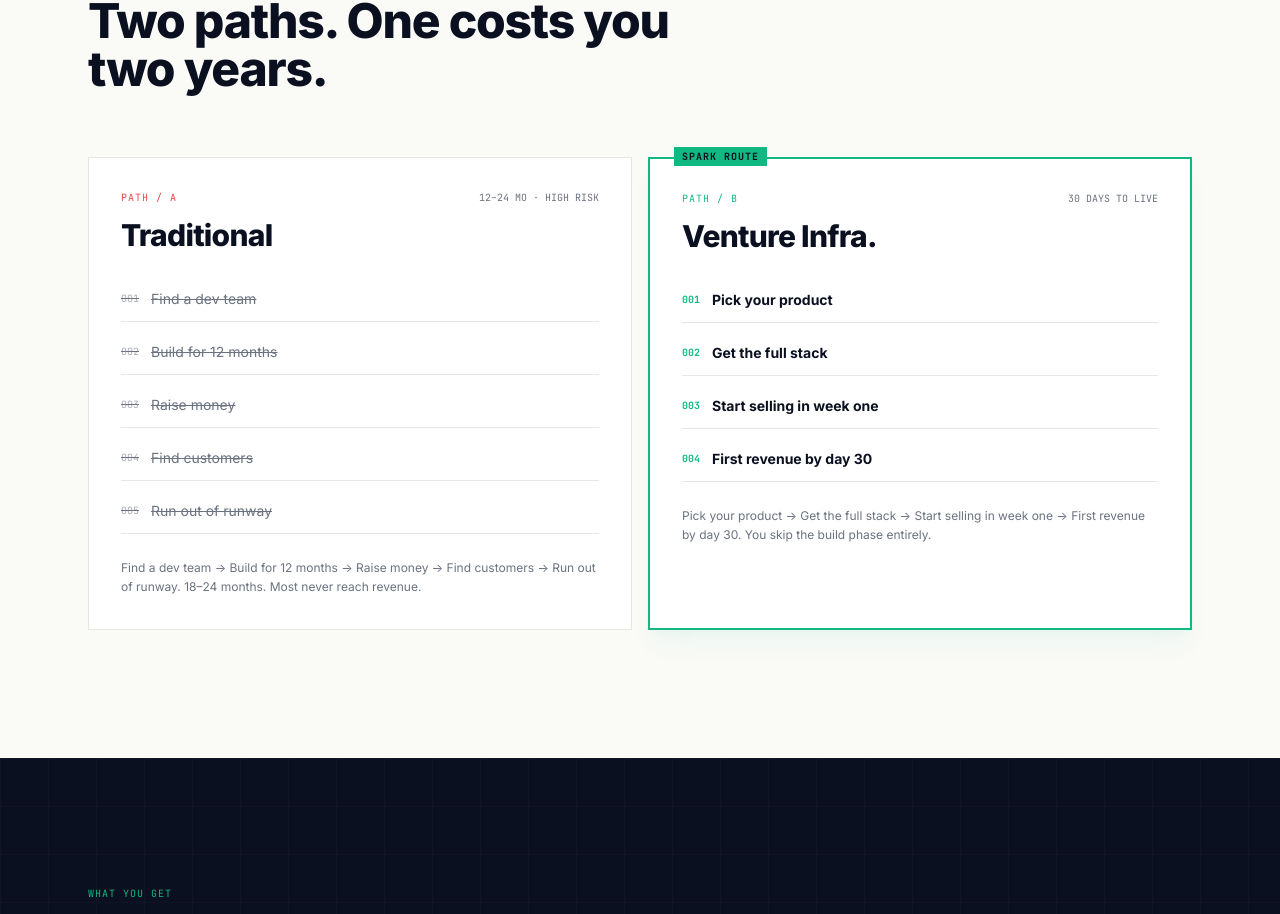
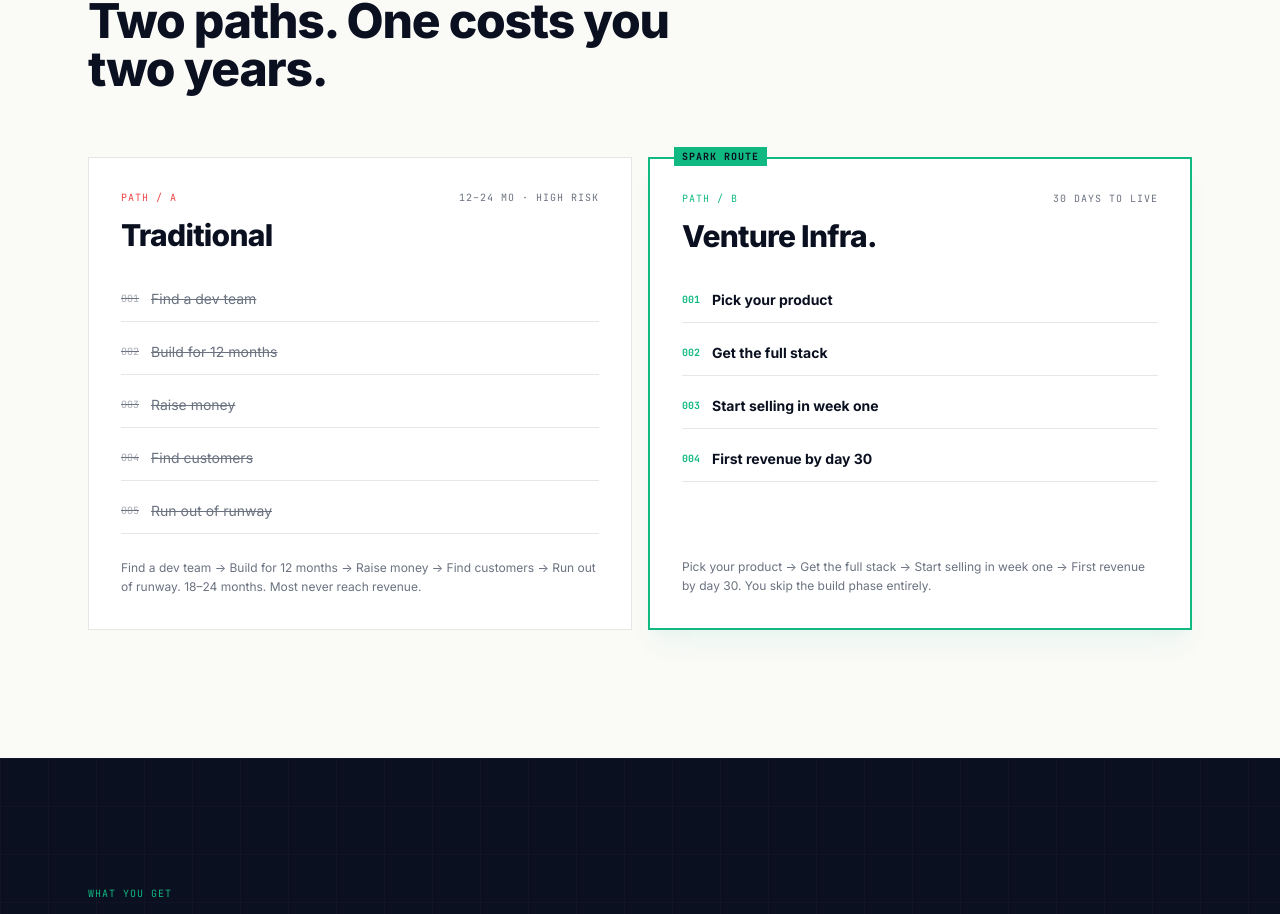
Before and after one commit to sparkai-core/spark-ventures-wireframe, a Next.js app: page / in a window 1280 px wide. Shown: the part 2101-3015 px from the top of the page. Built offline with nearby package versions, Linux system fonts and the light colour scheme.

Commit message:
fixed card content height issue

```diff
--- a/app/page.tsx
+++ b/app/page.tsx
@@ -199,12 +199,12 @@ function Methodology() {
 
         <div className="grid gap-4 md:grid-cols-2">
           {/* Traditional Path */}
-          <div className="border border-line bg-white p-6 md:p-8">
+          <div className="border border-line bg-white p-6 md:p-8 flex flex-col">
             <div className="flex items-center justify-between mb-3">
               <span className="font-mono text-[10px] uppercase tracking-widest text-red-500">
                 Path / A
               </span>
-              <span className="font-mono text-[10px] text-ink-muted">12–24 MO · HIGH RISK</span>
+              <span className="font-mono text-[10px] uppercase tracking-widest text-ink-muted">12–24 MO · HIGH RISK</span>
             </div>
             <h3 className="text-2xl md:text-3xl font-extrabold tracking-tight mb-6">
               Traditional
@@ -220,14 +220,14 @@ function Methodology() {
                 </li>
               ))}
             </ol>
-            <p className="mt-6 text-xs text-ink-muted leading-relaxed">
+            <p className="mt-auto pt-6 text-xs text-ink-muted leading-relaxed">
               Find a dev team → Build for 12 months → Raise money → Find customers → Run out of runway.
               18–24 months. Most never reach revenue.
             </p>
           </div>
 
           {/* Spark Path */}
-          <div className="border-2 border-emerald bg-white p-6 md:p-8 shadow-xl shadow-emerald/5 relative">
+          <div className="border-2 border-emerald bg-white p-6 md:p-8 shadow-xl shadow-emerald/5 relative flex flex-col">
             <div className="absolute -top-3 left-6 bg-emerald px-2 py-0.5 font-mono text-[10px] font-bold uppercase tracking-widest text-navy">
               Spark Route
             </div>
@@ -235,7 +235,7 @@ function Methodology() {
               <span className="font-mono text-[10px] uppercase tracking-widest text-emerald">
                 Path / B
               </span>
-              <span className="font-mono text-[10px] text-ink-muted">30 DAYS TO LIVE</span>
+              <span className="font-mono text-[10px] uppercase tracking-widest text-ink-muted">30 DAYS TO LIVE</span>
             </div>
             <h3 className="text-2xl md:text-3xl font-extrabold tracking-tight mb-6">
               Venture Infra.
@@ -251,7 +251,7 @@ function Methodology() {
                 </li>
               ))}
             </ol>
-            <p className="mt-6 text-xs text-ink-muted leading-relaxed">
+            <p className="mt-auto pt-6 text-xs text-ink-muted leading-relaxed">
               Pick your product → Get the full stack → Start selling in week one → First revenue by day 30.
               You skip the build phase entirely.
             </p>
```
